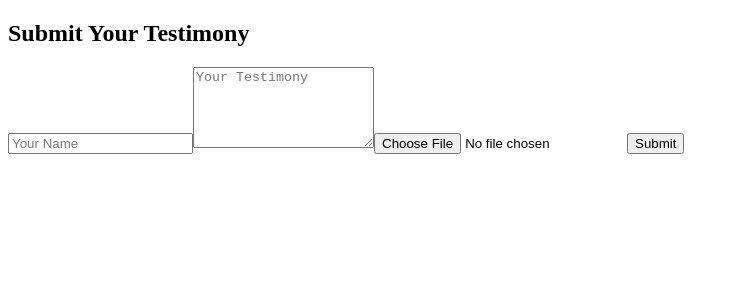
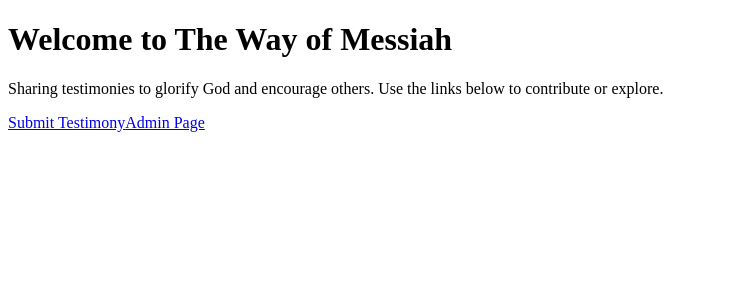
Before and after one commit to hpe-Eman2013/the-way-of-messiah, a React (Vite) app in the folder way-of-messiah-frontend/: page / in a window 1280 px wide. Shown: the top 300 px of the page, without its empty margins (0-739 px from the left). Built offline with nearby package versions, Linux system fonts and the light colour scheme.

Commit message:
added the Home.jsx file and modified the App.jsx and main.jsx files to import the page.

```diff
--- a/way-of-messiah-frontend/App.js
+++ b/way-of-messiah-frontend/App.js
@@ -4,12 +4,14 @@ import AdminPage from "./pages/AdminPage";
 import SubmitTestimony from "./pages/SubmitTestimony";
 import Layout from "./components/Layout";
 import ThankYou from "./pages/ThankYou";
+import Home from "./pages/Home"
 
 function App() {
   return (
     <Router>
       <Layout>
         <Routes>
+          <Route path="/" element={<Home />} />
           <Route path="/admin" element={<AdminPage />} />
           <Route path="/submit-testimony" element={<SubmitTestimony />} />
           <Route path="/thank-you" element={<ThankYou />} />
--- a/way-of-messiah-frontend/src/main.jsx
+++ b/way-of-messiah-frontend/src/main.jsx
@@ -5,12 +5,14 @@ import { BrowserRouter, Routes, Route } from "react-router-dom";
 import SubmitTestimony from "./pages/SubmitTestimony.jsx";
 import AdminPage from "./pages/AdminPage.jsx";
 import ThankYou from "./pages/ThankYou.jsx"; // ← add this line
+import Home from "./pages/Home.jsx";
 
 const root = ReactDOM.createRoot(document.getElementById("root"));
 root.render(
   <React.StrictMode>
     <BrowserRouter>
       <Routes>
+        <Route path="/" element={<Home />} />
         <Route path="/" element={<SubmitTestimony />} />
         <Route path="/admin" element={<AdminPage />} />
         <Route path="/thank-you" element={<ThankYou />} />
--- /dev/null
+++ b/way-of-messiah-frontend/src/pages/Home.jsx
@@ -0,0 +1,29 @@
+import React from "react";
+import { Link } from "react-router-dom";
+
+export default function Home() {
+  return (
+    <div className="min-h-screen flex flex-col items-center justify-center text-center p-6 bg-white dark:bg-gray-900">
+      <h1 className="text-4xl font-bold text-gray-800 dark:text-white mb-4">
+        Welcome to The Way of Messiah
+      </h1>
+      <p className="text-gray-700 dark:text-gray-300 mb-6 max-w-xl">
+        Sharing testimonies to glorify God and encourage others. Use the links below to contribute or explore.
+      </p>
+      <div className="space-x-4">
+        <Link
+          to="/submit-testimony"
+          className="bg-blue-600 text-white px-4 py-2 rounded hover:bg-blue-700"
+        >
+          Submit Testimony
+        </Link>
+        <Link
+          to="/admin"
+          className="bg-gray-600 text-white px-4 py-2 rounded hover:bg-gray-700"
+        >
+          Admin Page
+        </Link>
+      </div>
+    </div>
+  );
+}
```
